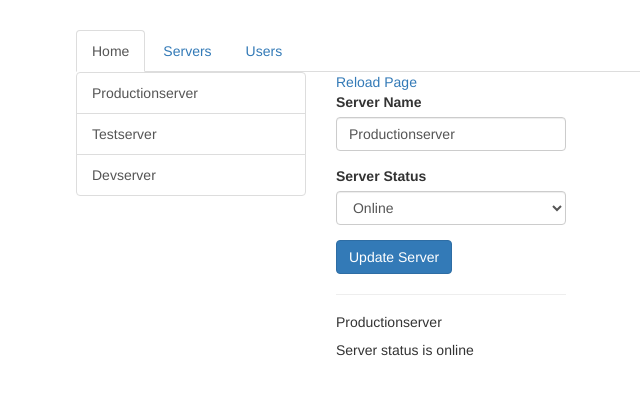
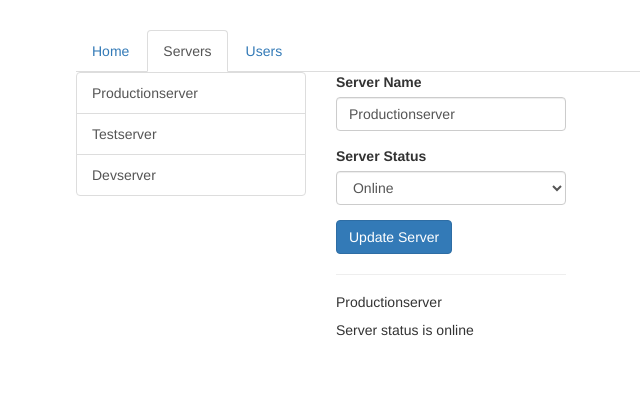
Before and after one commit to aaronmdenny/ng-section11-changing-pages-with-routing, an Angular app: page /servers in a window 1280 px wide. Shown: the top 394 px of the page, without its empty margins (189-829 px from the left). Built offline with nearby package versions, Linux system fonts and the light colour scheme.

Commit message:
styling active router links

```diff
--- a/src/app/app.component.html
+++ b/src/app/app.component.html
@@ -17,9 +17,43 @@
 
           Using the array allows you to construct more complex paths more easily.
         -->
-        <li role="presentation" class="active"><a routerLink="/">Home</a></li>
-        <li role="presentation"><a routerLink="servers">Servers</a></li>
-        <li role="presentation"><a [routerLink]="['users']">Users</a></li>
+        <!--
+          Angular gives us the routerLinkActive directive. It can be added to an element that wraps the routerLink, as
+          we do here, or in the element where routerLink is.
+
+          It will attach the class you specify when the link is active. We use the 'active' class from Bootstrap.
+
+          The routerLinkActive directive analyzes your currently loaded path and then checks which links lead to a route
+          which use this path. By default, it marks an element as active, adding this css class, if it contains the path
+          you are currently on, that is, if it is part of the path that is currently loaded.
+
+          Since we always have /<nothing> at the beginning of our path, this path is always active. The empty path
+          segment is part of all paths.
+
+          To fix this, we can add configuration to the routerLinkActive directive.
+
+          The routerLinkActive directive has a property that you can bind to named routerLinkActiveOptions. Pass it a
+          JavaScript object with the correct configuration. The 'active' Bootstrap class will only be added if the full
+          path is the empty path.
+        -->
+        <li
+          role="presentation"
+          routerLinkActive="active"
+          [routerLinkActiveOptions]="{
+            exact: true
+          }">
+          <a routerLink="/">Home</a>
+        </li>
+        <li
+          role="presentation"
+          routerLinkActive="active">
+          <a routerLink="servers">Servers</a>
+        </li>
+        <li
+          role="presentation"
+          routerLinkActive="active">
+          <a [routerLink]="['users']">Users</a>
+        </li>
       </ul>
     </div>
   </div>
--- a/src/app/servers/servers.component.html
+++ b/src/app/servers/servers.component.html
@@ -10,27 +10,6 @@
     </div>
   </div>
   <div class="col-xs-12 col-sm-4">
-    <!--
-      If we add this link to reload the page (with no leading /), it will break the app because it tries to navigate to
-      /servers/servers, which doesn't exist.
-
-      This is because the leading / establishes an absolute path. If we omit it here, then we are navigating to a
-      relative path from where we already are. Since we are already on /servers, we go to /servers/servers. This is not
-      a problem in the app component html file, because omitting the leading / does not matter if we are already at the
-      root of the path.
-
-      Using a relative path always appends what you specify in routerLink to the end of your current path.
-
-      You can also use relative paths with ./ at the beginning:
-        <a routerLink="./servers">...</a>
-
-      This is the same as having nothing in front of 'servers'.
-
-      You can also do
-        <a routerLink="../servers">...</a>
-      to go up one level. So this would actually work given the current setup here.
-    -->
-    <a routerLink="../servers">Reload Page</a>
     <app-edit-server></app-edit-server>
     <hr>
     <app-server></app-server>
```
